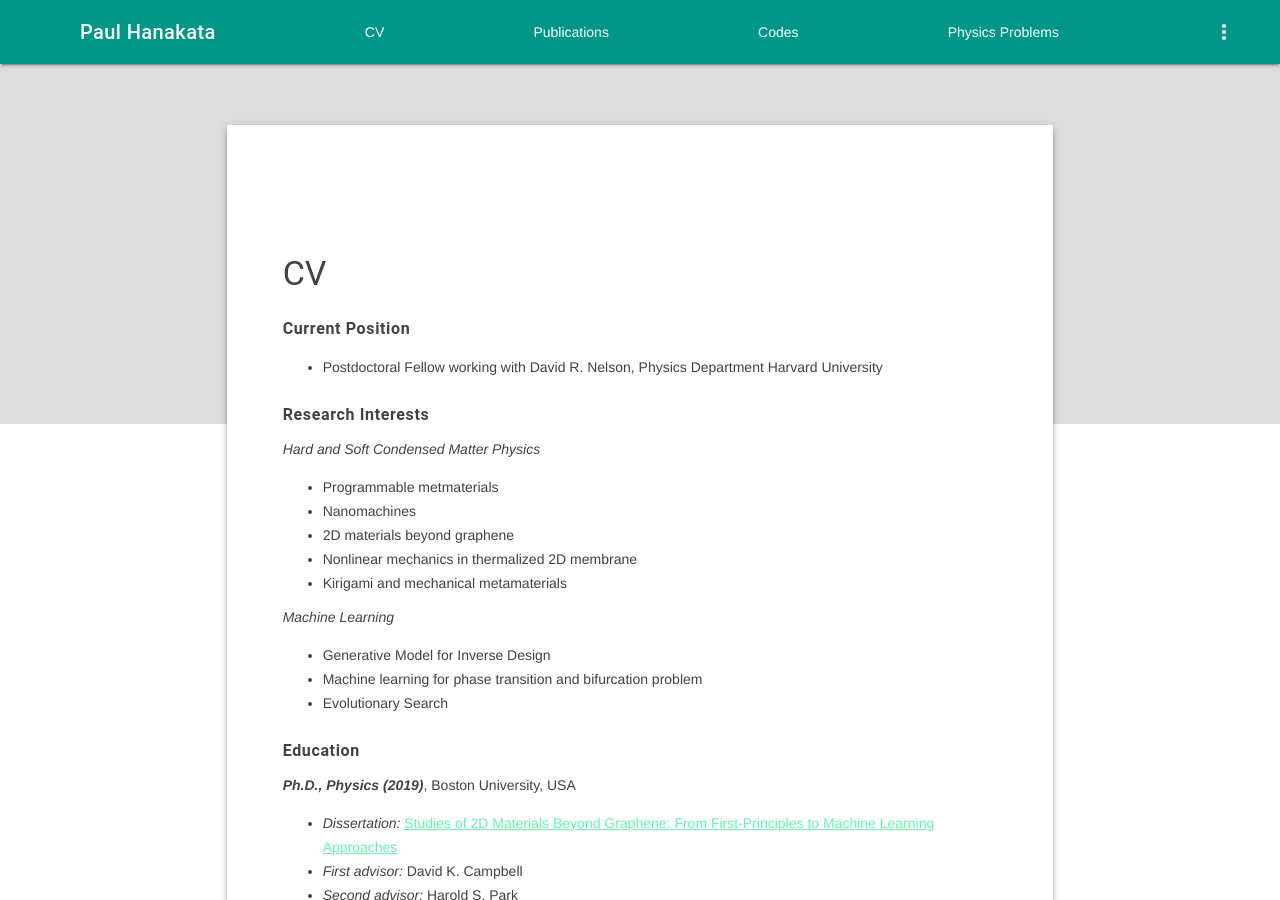
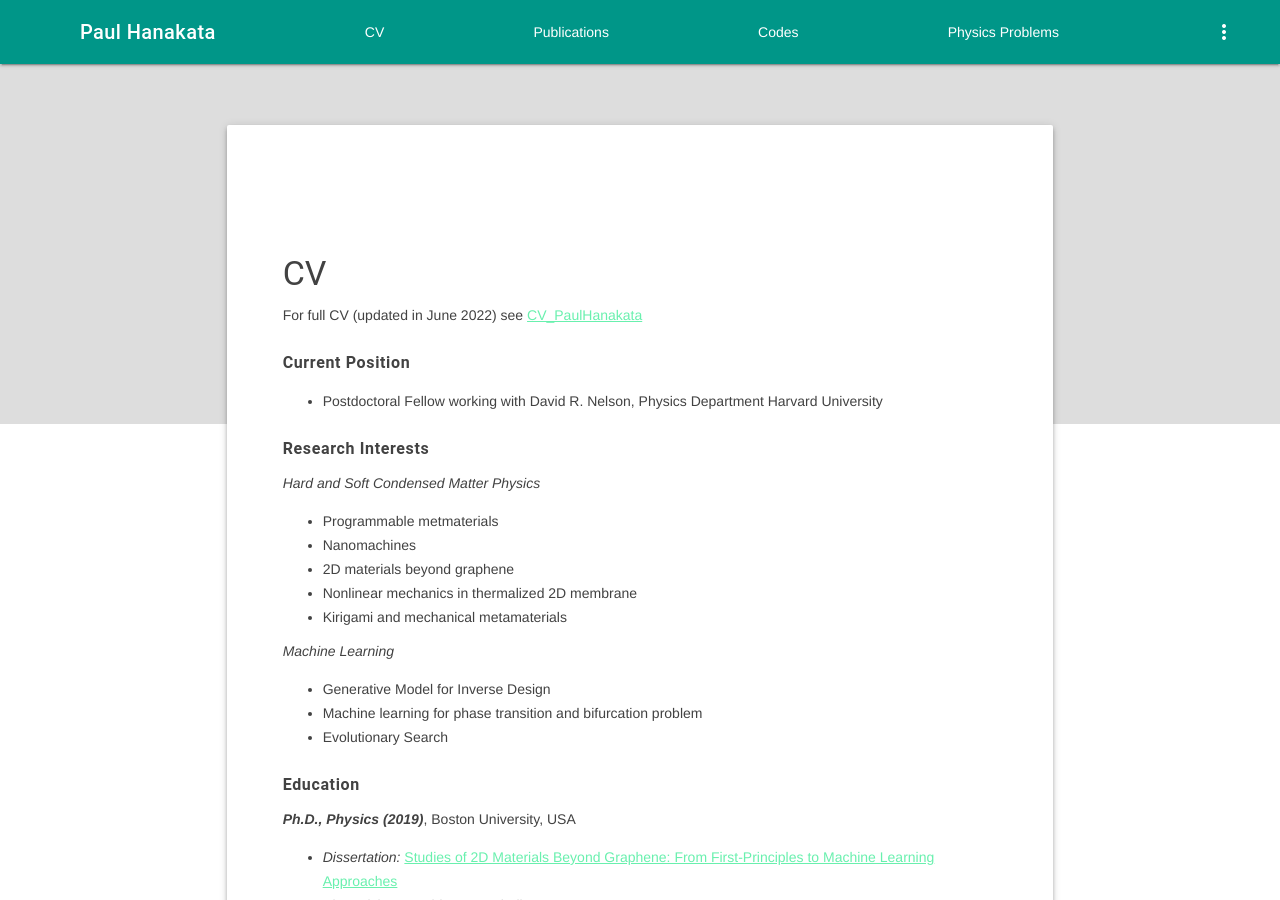
Before and after one commit to phanakata/phanakata.github.io, a Jekyll site: the page built from pages/CV.md, in a window 1280 px wide and 900 px high. Built offline with Jekyll 4.4.1, drawn with Linux system fonts in a browser that asks for light colours.

Commit message:
Update CV.md

```diff
--- a/pages/CV.md
+++ b/pages/CV.md
@@ -3,6 +3,7 @@ layout: page
 title: CV
 permalink: /CV/
 ---
+For full CV (updated in June 2022) see [CV_PaulHanakata]({{site.baseurl}}../files/CV_PaulHanakata.pdf)
 
 ###### __Current Position__
 * Postdoctoral Fellow working with David R. Nelson, Physics Department Harvard University
```
